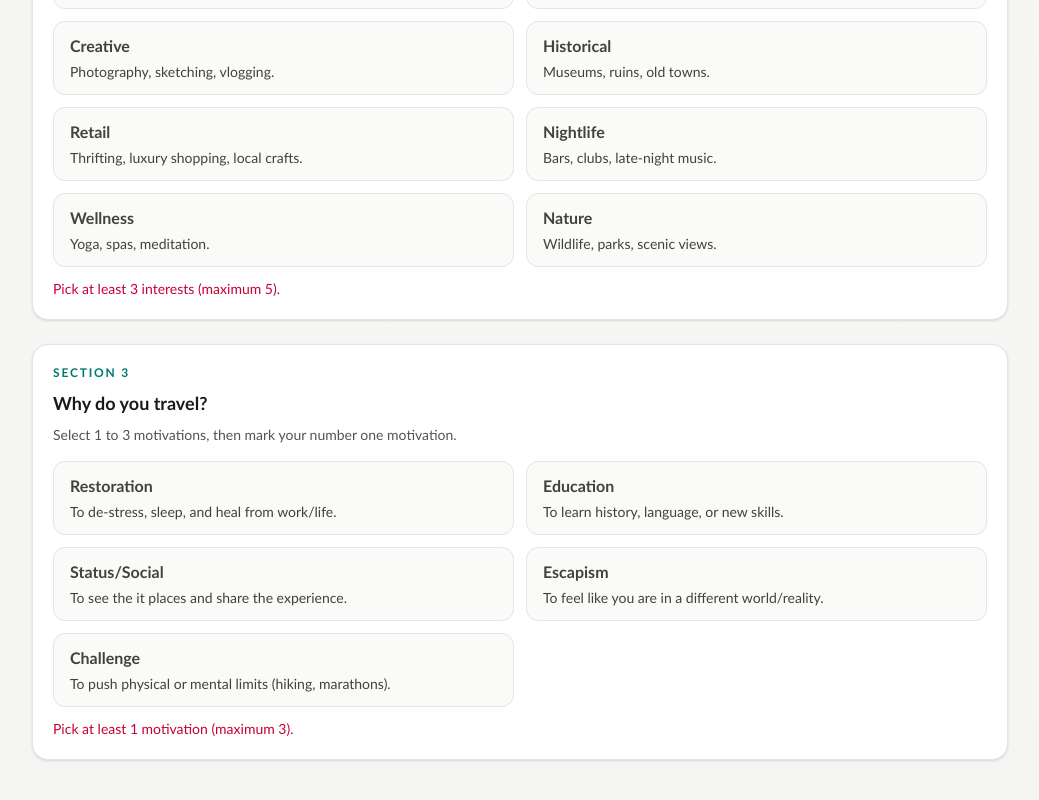
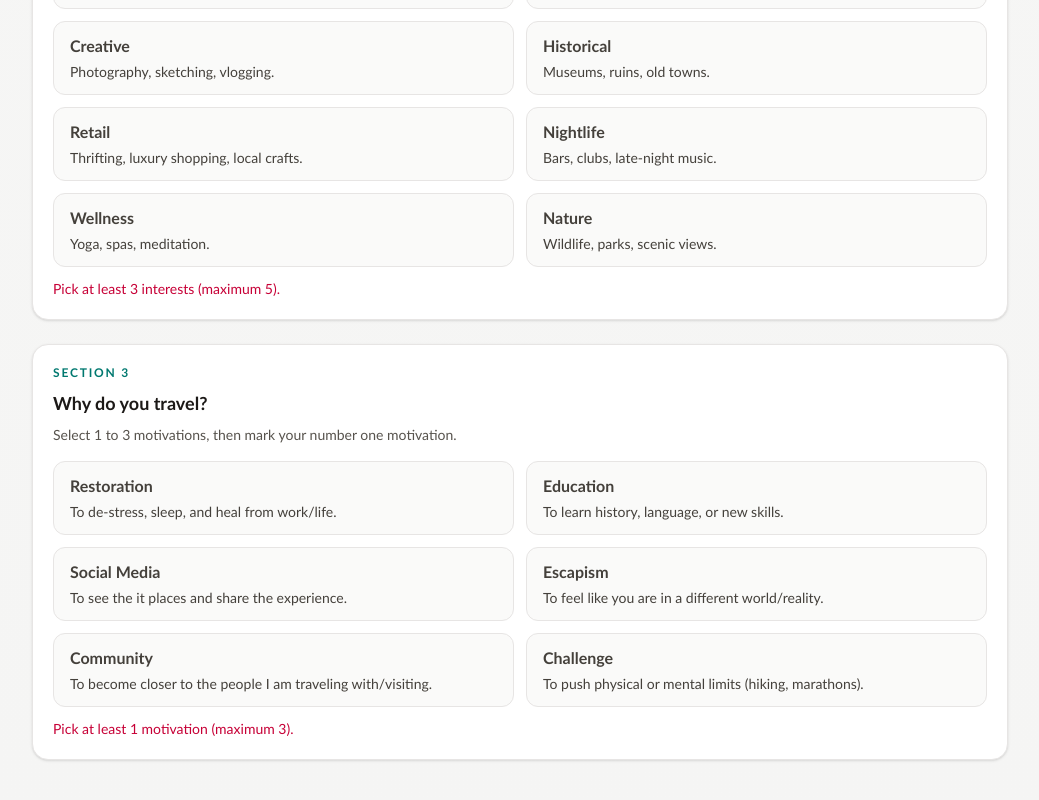
Before and after one commit to NaluWho/travelsona-quiz, a React (Vite) app: page / in a window 1280 px wide. Shown: the part 6360-7160 px from the top of the page, without its empty margins (120-1159 px from the left). Built offline with nearby package versions, Linux system fonts and the light colour scheme.

Commit message:
feat: add travel motivation community and rename status/social to social media

```diff
--- a/src/data/motivations.ts
+++ b/src/data/motivations.ts
@@ -3,8 +3,9 @@ import type { MotivationDefinition, MotivationKey } from '../types/quiz'
 export const travelMotivations: MotivationDefinition[] = [
   { key: 'restoration', label: 'Restoration', description: 'To de-stress, sleep, and heal from work/life.' },
   { key: 'education', label: 'Education', description: 'To learn history, language, or new skills.' },
-  { key: 'statusSocial', label: 'Status/Social', description: 'To see the it places and share the experience.' },
+  { key: 'socialMedia', label: 'Social Media', description: 'To see the it places and share the experience.' },
   { key: 'escapism', label: 'Escapism', description: 'To feel like you are in a different world/reality.' },
+  { key: 'community', label: 'Community', description: 'To become closer to the people I am traveling with/visiting.' },
   { key: 'challenge', label: 'Challenge', description: 'To push physical or mental limits (hiking, marathons).' },
 ]
 
--- a/src/types/quiz.ts
+++ b/src/types/quiz.ts
@@ -50,8 +50,9 @@ export type InterestDefinition = {
 export type MotivationKey =
   | 'restoration'
   | 'education'
-  | 'statusSocial'
+  | 'socialMedia'
   | 'escapism'
+  | 'community'
   | 'challenge'
 
 export type MotivationDefinition = {
```
